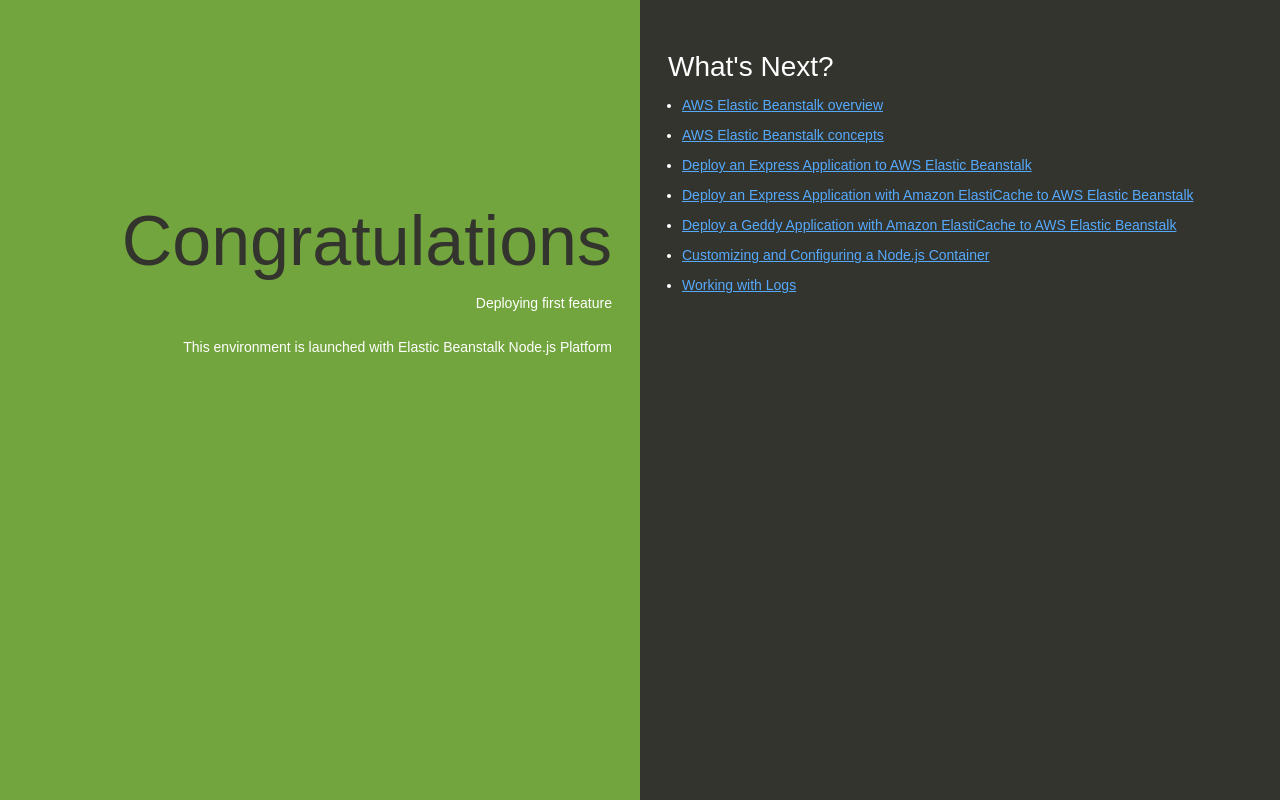
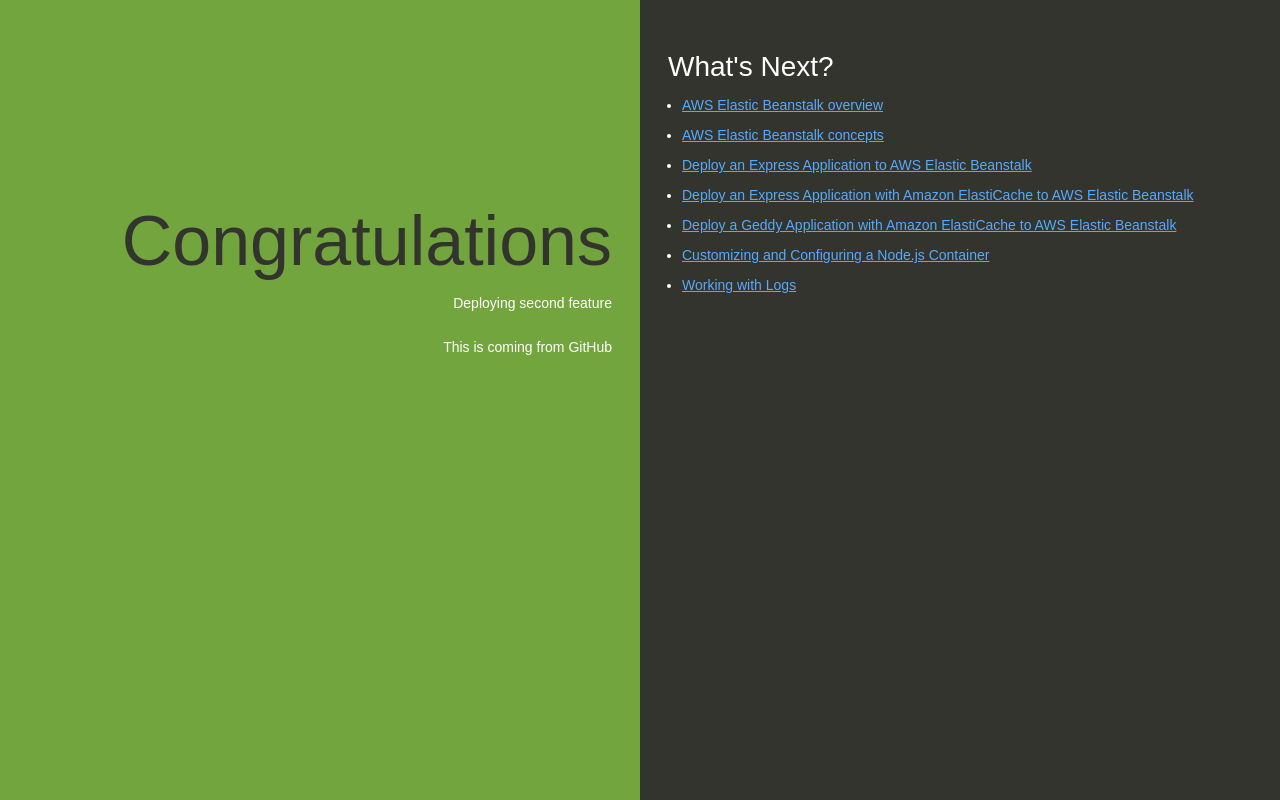
Before and after one commit to pathakbhaskar/elasticBeanstalkDemo, a website: page index.html in a window 1280 px wide. Drawn offline with Linux system fonts and the light colour scheme.

Commit message:
Update index.html

```diff
--- a/index.html
+++ b/index.html
@@ -75,8 +75,8 @@
   <body>
     <div class="textColumn">
       <h1>Congratulations</h1>
-      <p>Deploying first feature</p>
-      <p>This environment is launched with Elastic Beanstalk Node.js Platform</p>
+      <p>Deploying second feature</p>
+      <p>This is coming from GitHub</p>
     </div>
     <div class="linksColumn">
       <h2>What's Next?</h2>
```
